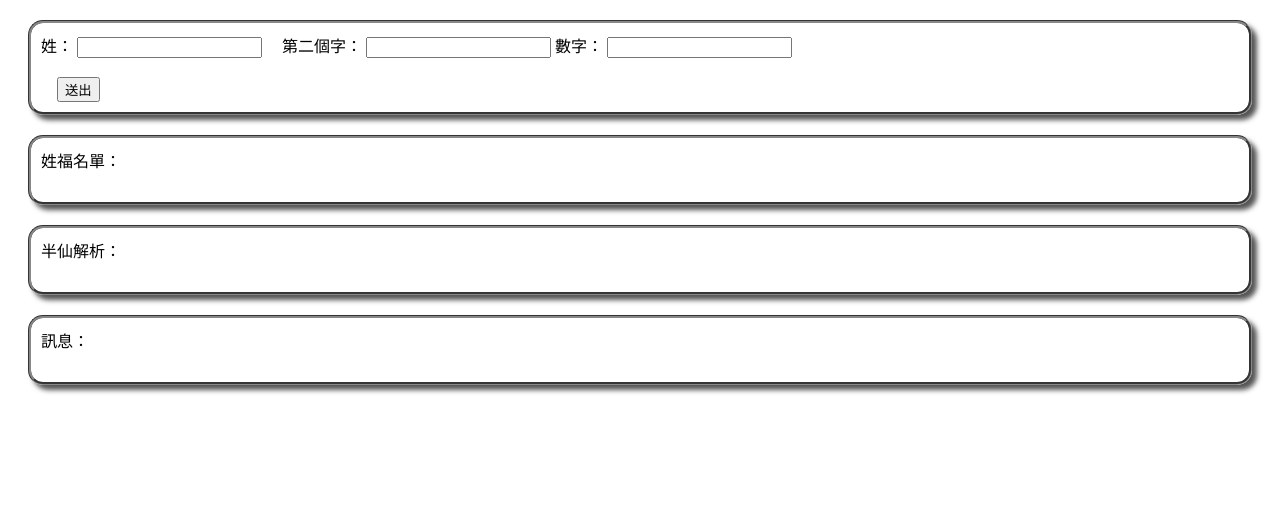
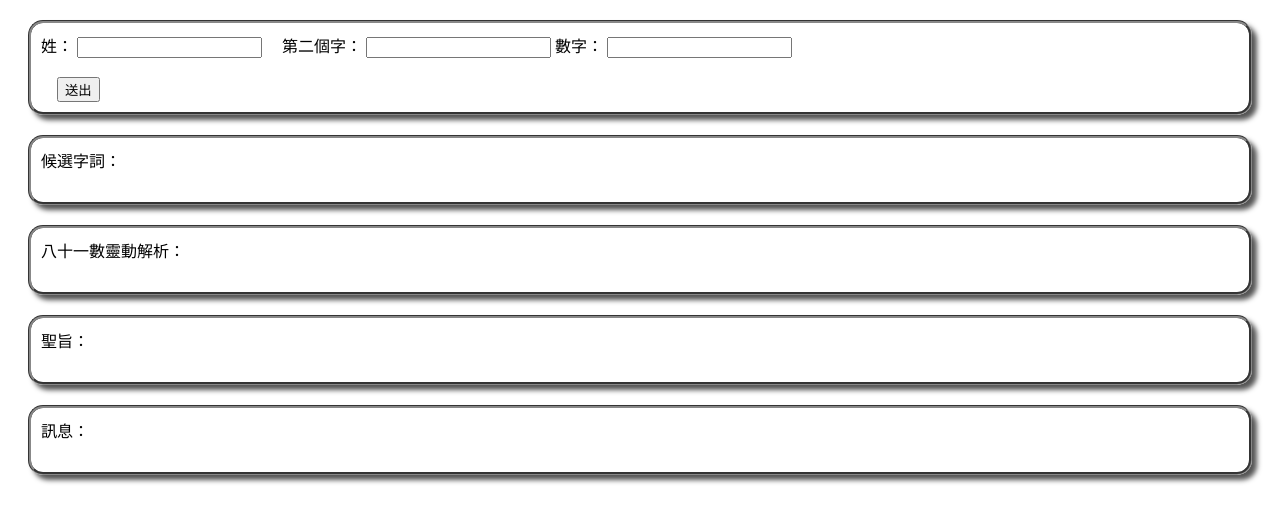
Before and after one commit to heavenchou/kangxiyixia, a plain HTML site: page index.htm in a window 1280 px wide. Drawn offline with Linux system fonts and the light colour scheme.

Commit message:
修改欄位名稱, 並加上聖旨欄.

```diff
--- a/index.htm
+++ b/index.htm
@@ -2,7 +2,7 @@
 <html>
 	<head>
 	<meta http-equiv="Content-Type" content="text/html; charset=utf-8">
-	<title>草堂抽靈籤卜聖卦</title>
+	<title>康熙一下</title>
 	<script src="jquery-1.10.2.min.js"></script>
 	<script>
 		var words = [];
@@ -250,11 +250,15 @@ p#out1 , p#out2 {	color: blue;}
 		    </label>
 		</form>
 	    </div>
-		<div>姓福名單：
+		<div>候選字詞：
 			<p id='out1'>
 			</p>
 		</div>
-		<div>半仙解析：
+		<div>八十一數靈動解析：
+			<p id='out2'>
+			</p>
+		</div>
+			<div>聖旨：
 			<p id='out2'>
 			</p>
 		</div>
```
